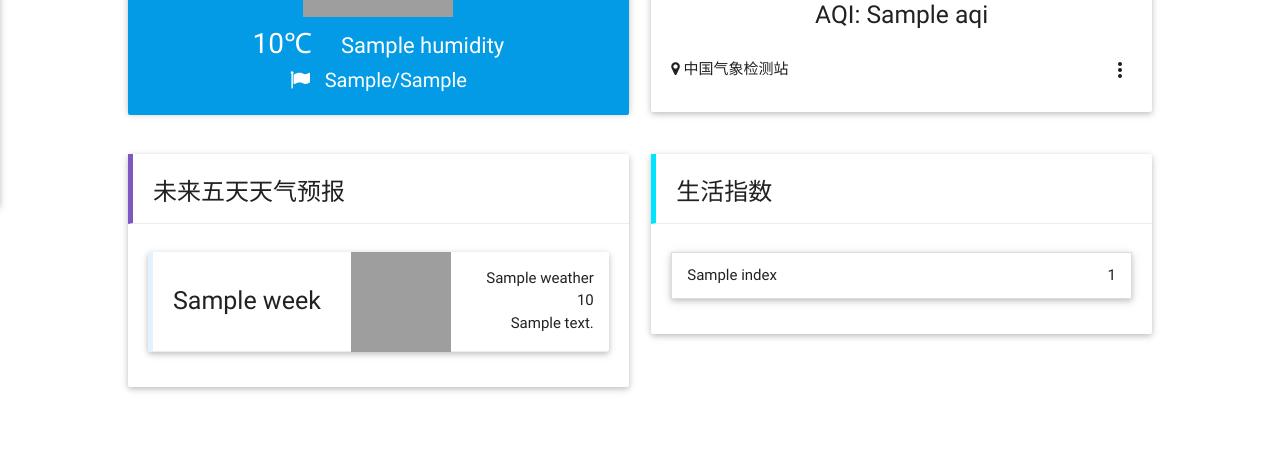
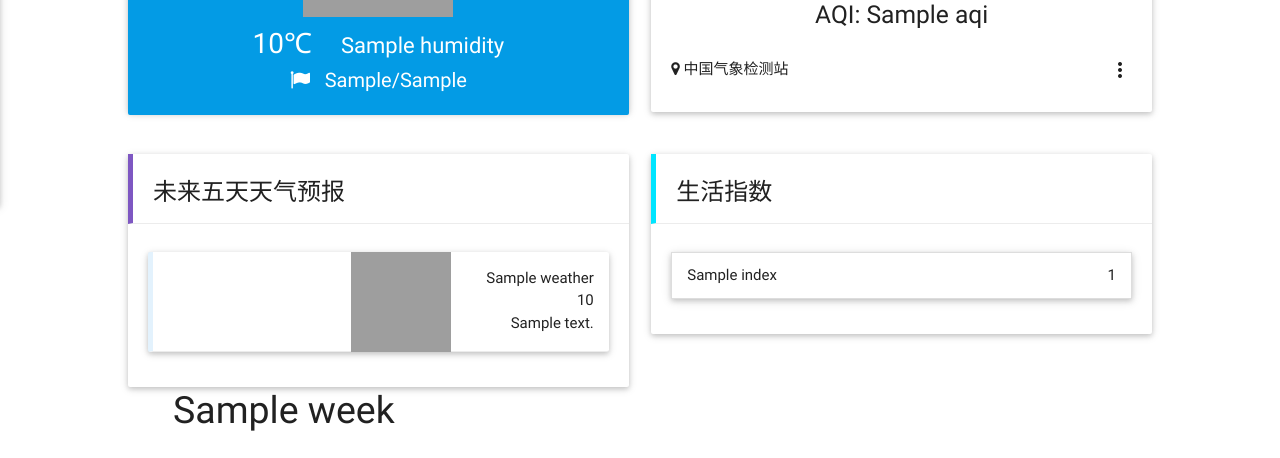
Before and after one commit to keysona/WeatherServer, a Flask app: template WeatherServer/templates/index.html in a window 1280 px wide. Shown: the part 654-1112 px from the top of the page. Before the commit the page ends 1046 px from the top, so only its background shows below. Run offline with Flask 2, Linux system fonts and the light colour scheme; the template is opened without the code that fills it: most values are stand-ins (such as "Sample title", 1, 10 or a date in 2020); some libraries are stand-ins or nearby versions; grey boxes are pictures that could not be loaded.

Commit message:
Add a min-width.

```diff
--- a/WeatherServer/templates/base.html
+++ b/WeatherServer/templates/base.html
@@ -6,8 +6,8 @@
     <meta charset="UTF-8">
 
     <!--Let browser know website is optimized for mobile-->
-    <meta name="viewport" content="width=device-width, initial-scale=1.0"/>
-
+    <!-- <meta name="viewport" content="width=device-width, initial-scale=1.0"/> -->
+    <meta name="viewport" content="width=device-width, height=device-height, initial-scale=1.0, user-scalable=yes"/>
     <!--Import Google Icon Font-->
     <link href="https://fonts.googleapis.com/icon?family=Material+Icons" rel="stylesheet">
 
@@ -21,6 +21,11 @@
     <link type="text/css" rel="stylesheet" href="{{ url_for('static',filename='css/keysona.min.css')  }} "  media="screen,projection"/>
 
     <title>{% block title %}{% endblock %}</title>
+    <style>
+      body{
+        min-width: 450px;
+      }
+    </style>
     {% endblock %}
 </head>
 <body>
--- a/WeatherServer/templates/index.html
+++ b/WeatherServer/templates/index.html
@@ -98,7 +98,7 @@
                       </div>
                       <img class="right" style="height:100px;width:100px;margin-right:20px;" src="{{ forecast.weather | get_image_name }}" alt="">
                       <div class="left" style="padding-top:30px;margin-left:10px;">
-                          <span style="font-size:25px;">{{ forecast.week }}</span>
+                          <span style="font-size:2.5em;">{{ forecast.week }}</span>
                       </div>
                     </div>
                   {% endfor %}
```
